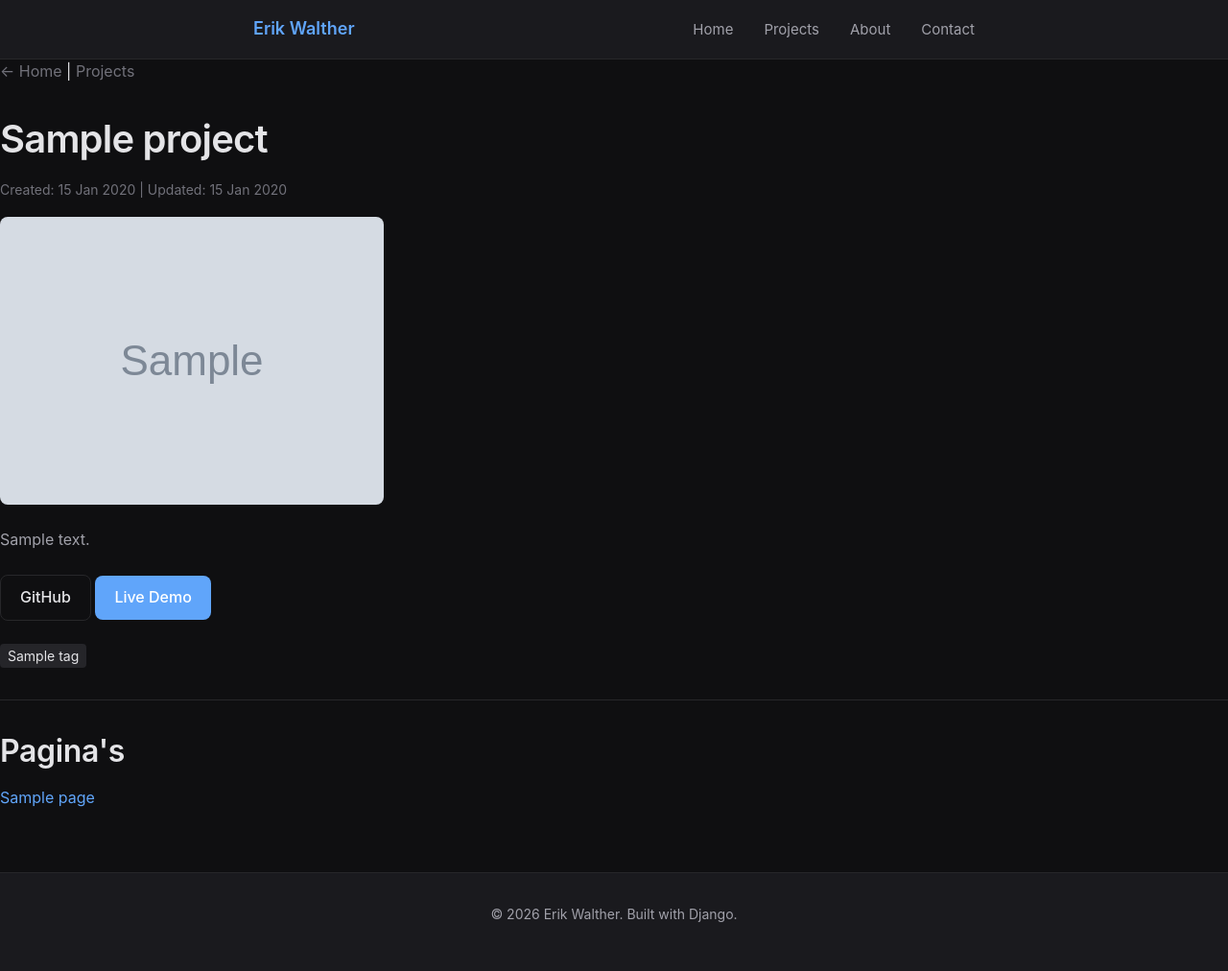
After one commit to C0DESENTINEL/portfolio, a Django app: template templates/portfolio/project_detail.html in a window 1280 px wide. The commit adds this page. Shown: the whole page at 96% size. Run offline with Django 5.2, Linux system fonts and the light colour scheme; the template is opened without the code that fills it: most values are stand-ins (such as "Sample title", 1, 10 or a date in 2020); grey boxes marked "Sample" are stand-in pictures; data that the repository does not hold is empty.

Commit message:
Update: Site werkend gemaakt met test content

```diff
--- a/erikwalther/urls.py
+++ b/erikwalther/urls.py
@@ -1,25 +1,7 @@
-"""
-URL configuration for erikwalther project.
-
-The `urlpatterns` list routes URLs to views. For more information please see:
-    https://docs.djangoproject.com/en/6.0/topics/http/urls/
-Examples:
-Function views
-    1. Add an import:  from my_app import views
-    2. Add a URL to urlpatterns:  path('', views.home, name='home')
-Class-based views
-    1. Add an import:  from other_app.views import Home
-    2. Add a URL to urlpatterns:  path('', Home.as_view(), name='home')
-Including another URLconf
-    1. Import the include() function: from django.urls import include, path
-    2. Add a URL to urlpatterns:  path('blog/', include('blog.urls'))
-"""
 from django.contrib import admin
-from django.urls import path
+from django.urls import path, include
 
 urlpatterns = [
     path('admin/', admin.site.urls),
-    path('robots.txt', views.robots_txt, name='robots_txt'),
-    path('sitemap.xml', views.sitemap_xml, name='sitemap_xml'),
     path('', include('portfolio.urls')),
 ]
--- a/portfolio/models.py
+++ b/portfolio/models.py
@@ -33,7 +33,7 @@ class ProjectPage(models.Model):
     title = models.CharField(max_length=200, verbose_name="Pagina Titel")
     slug = models.SlugField(verbose_name="Pagina Slug")
     content_markdown = models.TextField(help_text="Schrijf hier je content in Markdown", verbose_name="Content (Markdown)")
-    content_html = models.TextField(editable=False, verbose_name="Content (HTML)") # Gecached HTML
+    content_html = models.TextField(editable=False, verbose_name="Content (HTML)")
     order = models.IntegerField(default=0, verbose_name="Volgorde")
     created_at = models.DateTimeField(auto_now_add=True)
     updated_at = models.DateTimeField(auto_now=True)
@@ -48,13 +48,11 @@ class ProjectPage(models.Model):
         if not self.slug:
             self.slug = slugify(self.title)
 
-        # Render Markdown
         md = markdown.markdown(
             self.content_markdown,
             extensions=['fenced_code', 'codehilite', 'toc', 'tables', 'nl2br']
         )
 
-        # Sanitize HTML voor XSS beveiliging
         allowed_tags = [
             'p', 'br', 'strong', 'em', 'u', 'h1', 'h2', 'h3', 'h4', 'h5', 'h6',
             'ul', 'ol', 'li', 'blockquote', 'pre', 'code', 'a', 'img', 'hr',
@@ -67,7 +65,6 @@ class ProjectPage(models.Model):
         }
 
         self.content_html = bleach.clean(md, tags=allowed_tags, attributes=allowed_attrs, strip=True)
-
         super().save(*args, **kwargs)
 
     def __str__(self):
--- a/portfolio/urls.py
+++ b/portfolio/urls.py
@@ -5,6 +5,8 @@ app_name = 'portfolio'
 
 urlpatterns = [
     path('', views.project_list, name='project_list'),
-    path('<slug:project_slug>/', views.project_detail, name='project_detail'),
-    path('<slug:project_slug>/<slug:page_slug>/', views.project_page, name='project_page'),
+    path('robots.txt', views.robots_txt, name='robots_txt'),
+    path('sitemap.xml', views.sitemap_xml_view, name='sitemap_xml'),
+    path('projects/<slug:project_slug>/', views.project_detail, name='project_detail'),
+    path('projects/<slug:project_slug>/<slug:page_slug>/', views.project_page, name='project_page'),
 ]
--- a/static/css/main.css
+++ b/static/css/main.css
@@ -0,0 +1,72 @@
+:root {
+    --bg-primary: #0f0f11;
+    --bg-secondary: #1a1a1e;
+    --bg-tertiary: #252529;
+    --text-primary: #e4e4e7;
+    --text-secondary: #a1a1aa;
+    --text-muted: #71717a;
+    --accent: #60a5fa;
+    --accent-hover: #3b82f6;
+    --border: #27272a;
+    --radius: 8px;
+    --shadow: 0 4px 6px -1px rgba(0, 0, 0, 0.3);
+    --font-sans: -apple-system, BlinkMacSystemFont, 'Segoe UI', Roboto, sans-serif;
+    --font-mono: 'SF Mono', 'Fira Code', 'Consolas', monospace;
+}
+
+*, *::before, *::after { box-sizing: border-box; margin: 0; padding: 0; }
+html { scroll-behavior: smooth; font-size: 16px; }
+body { background-color: var(--bg-primary); color: var(--text-primary); font-family: var(--font-sans); line-height: 1.6; min-height: 100vh; }
+a { color: var(--accent); text-decoration: none; transition: color 0.2s ease; }
+a:hover { color: var(--accent-hover); }
+img { max-width: 100%; height: auto; display: block; }
+
+h1, h2, h3, h4, h5, h6 { font-weight: 600; line-height: 1.3; margin-bottom: 1rem; color: var(--text-primary); }
+h1 { font-size: 2.5rem; letter-spacing: -0.02em; }
+h2 { font-size: 2rem; letter-spacing: -0.01em; }
+h3 { font-size: 1.5rem; }
+h4 { font-size: 1.25rem; }
+p { margin-bottom: 1rem; color: var(--text-secondary); }
+
+code { font-family: var(--font-mono); font-size: 0.9em; background: var(--bg-tertiary); padding: 0.2em 0.4em; border-radius: 4px; }
+pre { background: var(--bg-secondary); padding: 1rem; border-radius: var(--radius); overflow-x: auto; margin-bottom: 1rem; border: 1px solid var(--border); }
+pre code { background: transparent; padding: 0; }
+
+.container { max-width: 800px; margin: 0 auto; padding: 0 1.5rem; }
+.container-wide { max-width: 1100px; }
+
+header { background: var(--bg-secondary); border-bottom: 1px solid var(--border); padding: 1rem 0; position: sticky; top: 0; z-index: 100; }
+footer { background: var(--bg-secondary); border-top: 1px solid var(--border); padding: 2rem 0; margin-top: 4rem; text-align: center; color: var(--text-muted); font-size: 0.875rem; }
+
+.nav { display: flex; justify-content: space-between; align-items: center; }
+.nav-brand { font-weight: 600; font-size: 1.125rem; }
+.nav-links { display: flex; gap: 2rem; list-style: none; }
+.nav-links a { color: var(--text-secondary); font-size: 0.9375rem; }
+.nav-links a:hover { color: var(--text-primary); }
+
+.card { background: var(--bg-secondary); border: 1px solid var(--border); border-radius: var(--radius); padding: 1.5rem; margin-bottom: 1.5rem; transition: transform 0.2s ease, box-shadow 0.2s ease; }
+.card:hover { transform: translateY(-2px); box-shadow: var(--shadow); }
+.card-title { font-size: 1.25rem; margin-bottom: 0.5rem; }
+.card-meta { font-size: 0.875rem; color: var(--text-muted); margin-bottom: 1rem; }
+
+.btn { display: inline-block; padding: 0.625rem 1.25rem; background: var(--accent); color: white; border-radius: var(--radius); font-weight: 500; transition: background 0.2s ease; }
+.btn:hover { background: var(--accent-hover); color: white; }
+.btn-outline { background: transparent; border: 1px solid var(--border); color: var(--text-primary); }
+.btn-outline:hover { background: var(--bg-tertiary); color: var(--text-primary); }
+
+.markdown-content { line-height: 1.7; }
+.markdown-content h1, .markdown-content h2, .markdown-content h3 { margin-top: 2rem; margin-bottom: 1rem; }
+.markdown-content p { margin-bottom: 1.25rem; }
+.markdown-content ul, .markdown-content ol { margin-bottom: 1rem; padding-left: 1.5rem; color: var(--text-secondary); }
+.markdown-content li { margin-bottom: 0.5rem; }
+.markdown-content blockquote { border-left: 3px solid var(--accent); padding-left: 1rem; margin: 1rem 0; color: var(--text-muted); font-style: italic; }
+
+.skip-link { position: absolute; left: -9999px; }
+.skip-link:focus { left: 0; top: 0; background: var(--accent); color: white; padding: 0.5rem; z-index: 1000; }
+
+@media (max-width: 768px) {
+    h1 { font-size: 2rem; }
+    h2 { font-size: 1.5rem; }
+    .nav-links { gap: 1rem; }
+    .container { padding: 0 1rem; }
+}
--- a/templates/base.html
+++ b/templates/base.html
@@ -1,52 +1,39 @@
+{% load static %}
 <!DOCTYPE html>
 <html lang="nl">
 <head>
     <meta charset="UTF-8">
     <meta name="viewport" content="width=device-width, initial-scale=1.0">
 
-    <!-- Primary Meta Tags -->
     <title>{% block title %}Erik Walther — Software Developer{% endblock %}</title>
-    <meta name="title" content="{% block meta_title %}{{ block.super }}{% endblock %}">
-    <meta name="description" content="{% block meta_description %}Software developer gespecialiseerd in Django, Python en web security. Bekijk mijn projecten en expertise.{% endblock %}">
-    <meta name="keywords" content="{% block meta_keywords %}django, python, software developer, web security, portfolio{% endblock %}">
+    <meta name="description" content="{% block meta_description %}Software developer gespecialiseerd in Django, Python en web security.{% endblock %}">
+    <meta name="keywords" content="{% block meta_keywords %}django, python, software developer, web security{% endblock %}">
     <meta name="author" content="Erik Walther">
-    <meta name="robots" content="{% block meta_robots %}index, follow{% endblock %}">
+    <meta name="robots" content="index, follow">
 
-    <!-- Canonical URL -->
-    <link rel="canonical" href="{% block canonical_url %}https://erikwalther.eu{% endblock %}">
+    <link rel="canonical" href="https://erikwalther.eu">
 
-    <!-- Open Graph / Facebook -->
-    <meta property="og:type" content="{% block og_type %}website{% endblock %}">
-    <meta property="og:url" content="{% block og_url %}https://erikwalther.eu{% endblock %}">
-    <meta property="og:title" content="{% block og_title %}{% block title %}{% endblock %}{% endblock %}">
-    <meta property="og:description" content="{% block og_description %}{% block meta_description %}{% endblock %}{% endblock %}">
+    <meta property="og:type" content="website">
+    <meta property="og:url" content="https://erikwalther.eu">
+    <meta property="og:title" content="{% block og_title %}Erik Walther — Software Developer{% endblock %}">
+    <meta property="og:description" content="{% block og_description %}Software developer gespecialiseerd in Django, Python en web security.{% endblock %}">
     <meta property="og:image" content="{% block og_image %}{% static 'images/og-image.jpg' %}{% endblock %}">
     <meta property="og:locale" content="nl_NL">
     <meta property="og:site_name" content="Erik Walther">
 
-    <!-- Twitter Card -->
-    <meta name="twitter:card" content="{% block twitter_card %}summary_large_image{% endblock %}">
-    <meta name="twitter:url" content="{% block twitter_url %}https://erikwalther.eu{% endblock %}">
-    <meta name="twitter:title" content="{% block twitter_title %}{% block title %}{% endblock %}{% endblock %}">
-    <meta name="twitter:description" content="{% block twitter_description %}{% block meta_description %}{% endblock %}{% endblock %}">
+    <meta name="twitter:card" content="summary_large_image">
+    <meta name="twitter:url" content="https://erikwalther.eu">
+    <meta name="twitter:title" content="{% block twitter_title %}Erik Walther — Software Developer{% endblock %}">
+    <meta name="twitter:description" content="{% block twitter_description %}Software developer gespecialiseerd in Django, Python en web security.{% endblock %}">
     <meta name="twitter:image" content="{% block twitter_image %}{% static 'images/twitter-card.jpg' %}{% endblock %}">
 
-    <!-- Favicon -->
     <link rel="icon" type="image/png" sizes="32x32" href="{% static 'favicon/favicon-32x32.png' %}">
     <link rel="icon" type="image/png" sizes="16x16" href="{% static 'favicon/favicon-16x16.png' %}">
     <link rel="apple-touch-icon" sizes="180x180" href="{% static 'favicon/apple-touch-icon.png' %}">
-    <link rel="manifest" href="{% static 'favicon/site.webmanifest' %}">
 
-    <!-- Stylesheets -->
     <link href="{% static 'css/main.css' %}" rel="stylesheet">
-
-    <!-- Preload critical assets -->
-    <link rel="preload" href="{% static 'css/main.css' %}" as="style">
-
-    {% block extra_head %}{% endblock %}
 </head>
 <body>
-    <!-- Skip to content for accessibility -->
     <a href="#main-content" class="skip-link">Skip to main content</a>
 
     <header>
@@ -54,6 +41,7 @@
             <a href="/" class="nav-brand">Erik Walther</a>
             <nav aria-label="Main navigation">
                 <ul class="nav-links">
+                    <li><a href="/">Home</a></li>
                     <li><a href="/projects/">Projects</a></li>
                     <li><a href="/about/">About</a></li>
                     <li><a href="/contact/">Contact</a></li>
@@ -72,23 +60,13 @@
         </div>
     </footer>
 
-    {% block extra_js %}{% endblock %}
-    <!-- Structured Data -->
     <script type="application/ld+json">
     {
         "@context": "https://schema.org",
         "@type": "Person",
         "name": "Erik Walther",
         "url": "https://erikwalther.eu",
-        "sameAs": [
-            "https://github.com/erikwalther",
-            "https://linkedin.com/in/erikwalther"
-        ],
-        "jobTitle": "Software Developer",
-        "worksFor": {
-            "@type": "Organization",
-            "name": "Freelance"
-        }
+        "jobTitle": "Software Developer"
     }
     </script>
 
--- /dev/null
+++ b/templates/portfolio/project_detail.html
@@ -0,0 +1,58 @@
+{% extends 'base.html' %}
+
+{% block title %}{{ project.title }} — Erik Walther{% endblock %}
+{% block meta_description %}{{ project.description|truncatewords:150 }}{% endblock %}
+
+{% block content %}
+<article>
+    <nav style="margin-bottom: 2rem;">
+        <a href="/" style="color: var(--text-muted);">← Home</a> |
+        <a href="/projects/" style="color: var(--text-muted);">Projects</a>
+    </nav>
+
+    <h1>{{ project.title }}</h1>
+    <p style="color: var(--text-muted); font-size: 0.875rem; margin-bottom: 1rem;">
+        Created: {{ project.created_at|date:"d M Y" }} | Updated: {{ project.updated_at|date:"d M Y" }}
+    </p>
+
+    {% if project.featured_image %}
+    <img src="{{ project.featured_image.url }}" alt="{{ project.title }}" style="border-radius: var(--radius); margin-bottom: 1.5rem;">
+    {% endif %}
+
+    <p>{{ project.description }}</p>
+
+    {% if project.github_url or project.live_url %}
+    <div style="margin-top: 1.5rem;">
+        {% if project.github_url %}
+        <a href="{{ project.github_url }}" class="btn btn-outline" target="_blank" rel="noopener noreferrer">GitHub</a>
+        {% endif %}
+        {% if project.live_url %}
+        <a href="{{ project.live_url }}" class="btn" target="_blank" rel="noopener noreferrer">Live Demo</a>
+        {% endif %}
+    </div>
+    {% endif %}
+
+    {% if project.tags %}
+    <div style="margin-top: 1.5rem;">
+        {% for tag in project.tags %}
+        <span style="background: var(--bg-tertiary); padding: 0.25rem 0.5rem; border-radius: 4px; font-size: 0.875rem;">{{ tag }}</span>
+        {% endfor %}
+    </div>
+    {% endif %}
+</article>
+
+<hr style="margin: 2rem 0; border: none; border-top: 1px solid var(--border);">
+
+<section>
+    <h2>Pagina's</h2>
+    <ul style="list-style: none; padding: 0;">
+        {% for page in project.pages.all %}
+        <li style="margin-bottom: 0.5rem;">
+            <a href="{% url 'portfolio:project_page' project.slug page.slug %}">{{ page.title }}</a>
+        </li>
+        {% empty %}
+        <li>No pages yet.</li>
+        {% endfor %}
+    </ul>
+</section>
+{% endblock %}
```
Also changed, not shown: erikwalther/settings.py (+14 -38 lines), gunicorn.conf.py (+2 -8 lines), portfolio/admin.py (+18 -2 lines), portfolio/views.py (+62 -3 lines), pyproject.toml (+5 -5 lines), templates/portfolio/project_page.html (added, +60 -0 lines), templates/portfolio/projects.html (added, +26 -0 lines), templates/project_page.html (deleted, +0 -30 lines), portfolio/migrations/0001_initial.py (added), projects/Tor-logo-2011-flat.svg.png (added), projects/Tor_logo0.png (added), templates/project_detail.html (deleted), templates/projects.html (deleted).
